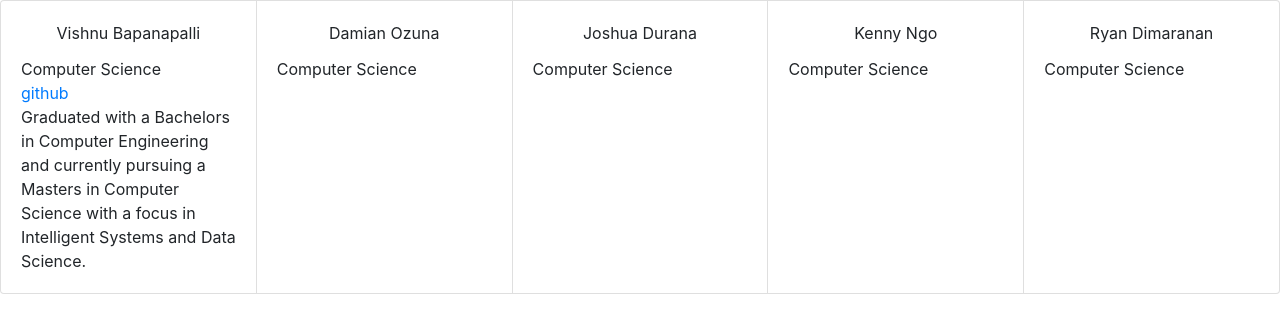
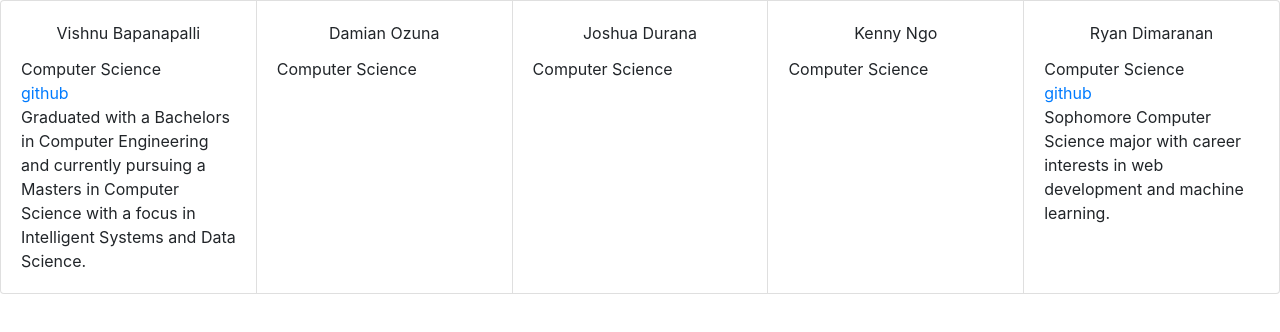
Before and after one commit to vishnubapana/Stock-Prediction-App, a React (Create React App) app in the folder frontend/: page / in a window 1280 px wide. Shown: the top 332 px of the page. Built offline with nearby package versions, Linux system fonts and the light colour scheme.

Commit message:
Updated team member information

```diff
--- a/frontend/src/components/LandingPage/Team.js
+++ b/frontend/src/components/LandingPage/Team.js
@@ -39,9 +39,14 @@ const Team = (props) => {
         </CardBody>
       </Card>
       <Card>
-        <CardBody>
+      <CardBody>
           <CardTitle>Ryan Dimaranan</CardTitle>
-          <CardText align='left'>Computer Science</CardText>
+          <CardText align='left'>Computer Science
+          <br/>
+            <a href='https://github.com/ryannd'>github</a>
+          <br/>
+            <CardText align='left'>Sophomore Computer Science major with career interests in web development and machine learning.</CardText>
+            </CardText>
         </CardBody>
       </Card>
     </CardGroup>
```
